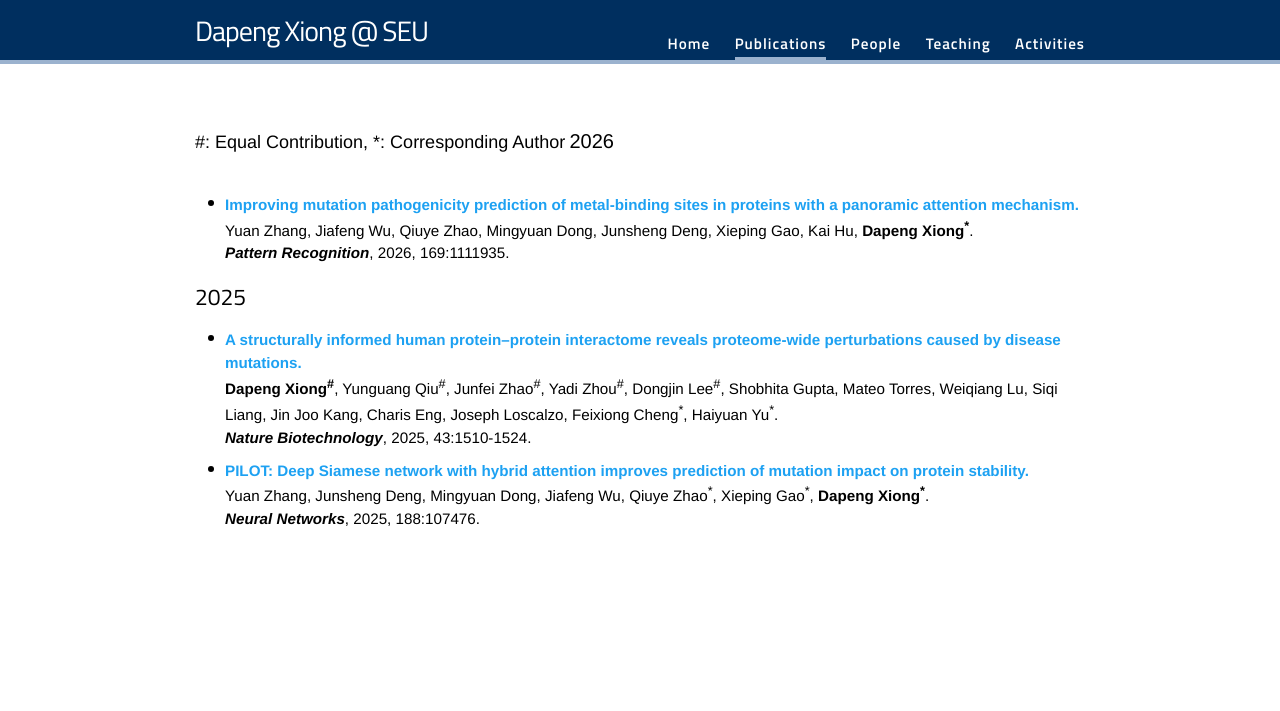
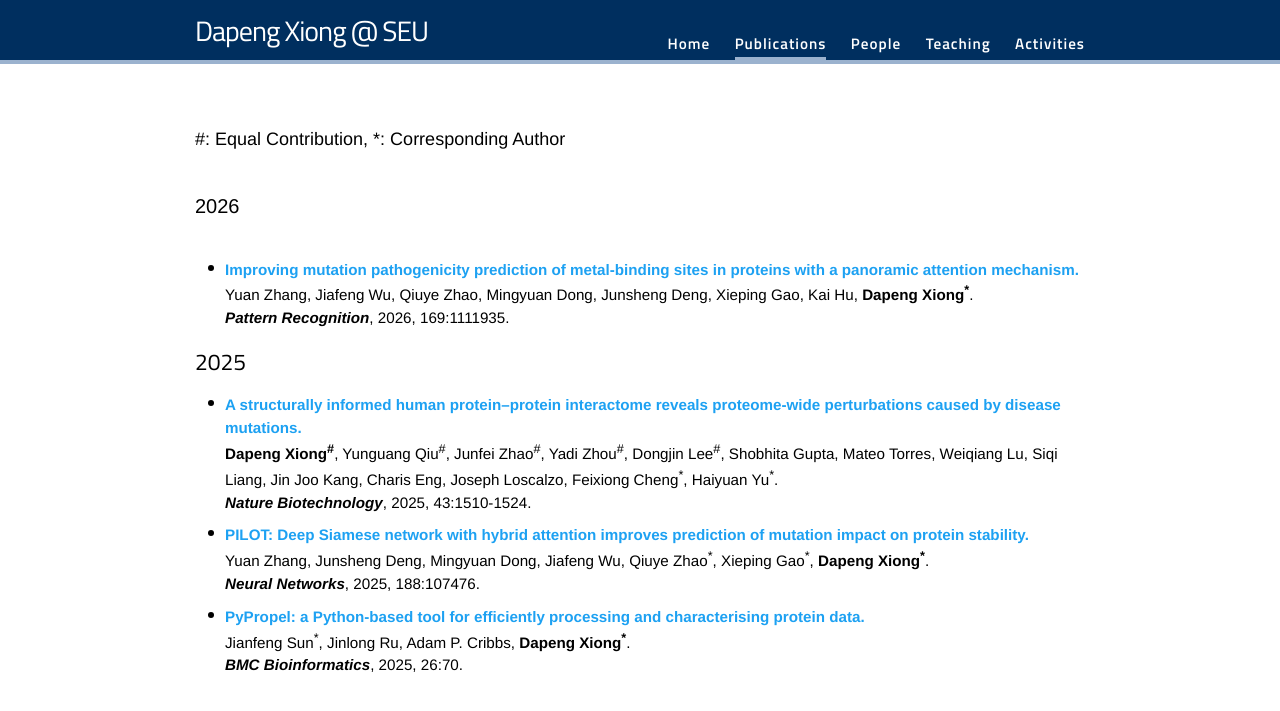
Before and after one commit to dapeng-xiong/dapeng-xiong.github.io, a Jekyll site: the page built from Publications.md, in a window 1280 px wide. Shown: the top 711 px of the page. Built offline with Jekyll 4.4.1, drawn with Linux system fonts in a browser that asks for light colours; nearby versions of some CDN libraries; some web fonts are replaced.

Commit message:
Update Publications.md

```diff
--- a/Publications.md
+++ b/Publications.md
@@ -7,7 +7,7 @@ active: Publications
 
 <hr style="clear:both;visibility: hidden;" />
 
-<text style="font-size: 18px;">#: Equal Contribution, *: Corresponding Author</text>
+<text style="font-size: 18px;">#: Equal Contribution, *: Corresponding Author</text><br />
 
 <text class='text_title' style='font-size: 20px;'>2026</text><br />
 
@@ -27,9 +27,17 @@ active: Publications
     <text class='text_bold'>Dapeng Xiong<sup>#</sup></text>, Yunguang Qiu<sup>#</sup>, Junfei Zhao<sup>#</sup>, Yadi Zhou<sup>#</sup>, Dongjin Lee<sup>#</sup>, Shobhita Gupta, Mateo Torres, Weiqiang Lu, Siqi Liang, Jin Joo Kang, Charis Eng, Joseph Loscalzo, Feixiong Cheng<sup>*</sup>, Haiyuan Yu<sup>*</sup>.<br />
     <text class='text_bold'><i>Nature Biotechnology</i></text>, 2025, 43:1510-1524.
   </li>
+
    <li>
     <text class='text_title'>PILOT: Deep Siamese network with hybrid attention improves prediction of mutation impact on protein stability.</text><br />
     Yuan Zhang, Junsheng Deng, Mingyuan Dong, Jiafeng Wu, Qiuye Zhao<sup>*</sup>, Xieping Gao<sup>*</sup>, <text class='text_bold'>Dapeng Xiong<sup>*</sup></text>.<br />
    <text class='text_bold'><i>Neural Networks</i></text>, 2025, 188:107476.
   </li>
+
+  <li>
+    <text class='text_title'>PyPropel: a Python-based tool for efficiently processing and characterising protein data.</text><br />
+    Jianfeng Sun<sup>*</sup>, Jinlong Ru, Adam P. Cribbs, <text class='text_bold'>Dapeng Xiong<sup>*</sup></text>.<br />
+   <text class='text_bold'><i>BMC Bioinformatics</i></text>, 2025, 26:70.
+  </li>
+
 </ul>
```
